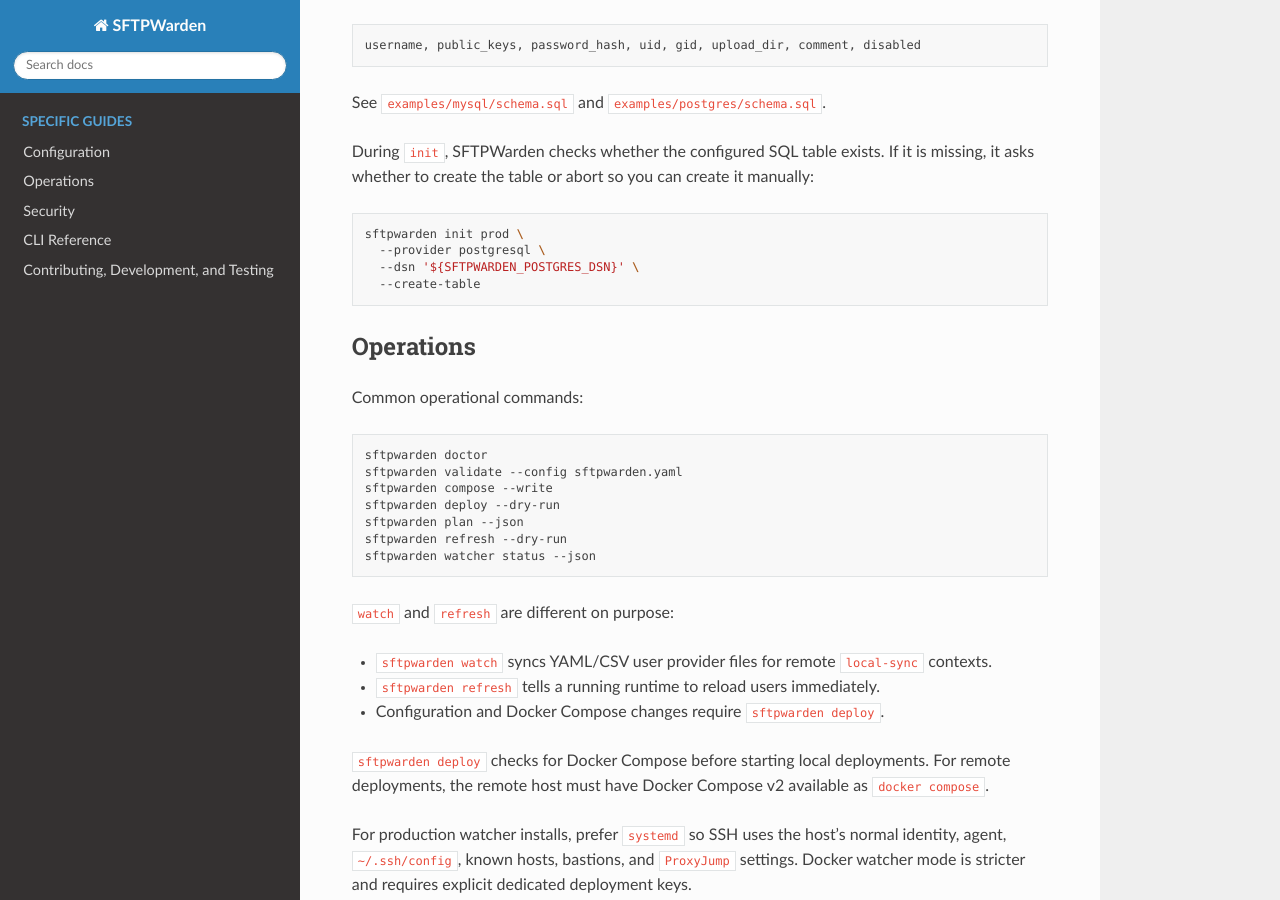
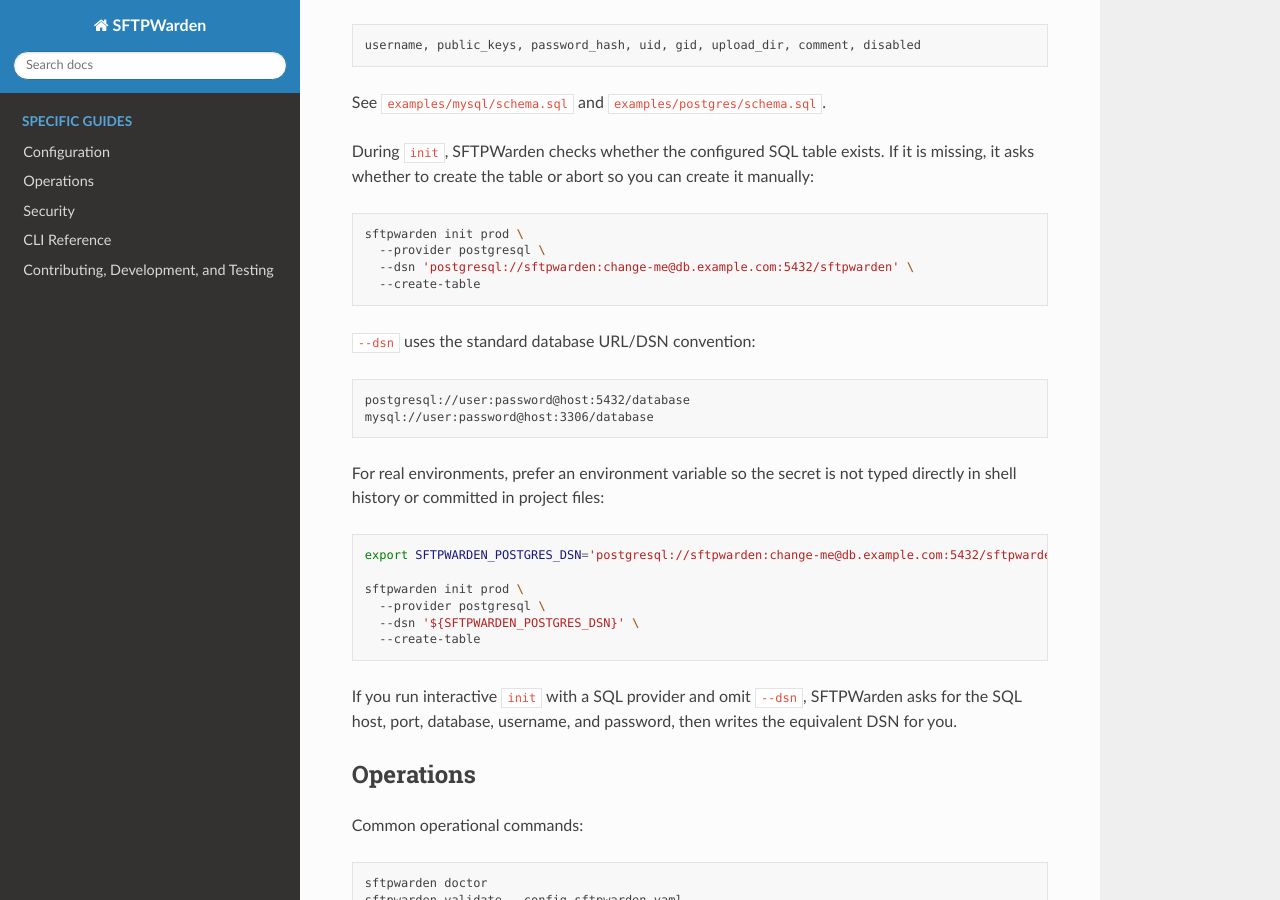
Before and after one commit to kithuto/SFTPWarden, a Sphinx documentation site: the page built from docs/index.md, in a window 1280 px wide and 900 px high, scrolled down 6301 px. Built offline with Sphinx 7.4.7 and the Read the Docs theme 3.1.0, drawn with Linux system fonts in a browser that asks for light colours; some of the changed text lies outside the part shown.

Commit message:
fix: small readme changes

````diff
--- a/README.md
+++ b/README.md
@@ -34,6 +34,24 @@ SFTPWarden runs OpenSSH in a container and keeps users, host keys, data, and run
 state outside the image. You manage environments with `sftpwarden`, and the runtime
 keeps Linux users synchronized from YAML, CSV, MySQL, or PostgreSQL.
 
+## Table of Contents
+
+- [Key Features](#key-features)
+- [Installation](#installation)
+- [Shell Autocomplete](#shell-autocomplete)
+- [5-Minute Quick Start](#5-minute-quick-start)
+- [Deployment Choices](#deployment-choices)
+- [Project Files](#project-files)
+- [User Management](#user-management)
+- [Providers](#providers)
+- [Operations](#operations)
+- [Security](#security)
+- [Documentation](#documentation)
+- [Roadmap](#roadmap)
+- [Contributing](#contributing)
+
+---
+
 ## Key Features
 
 - **Fast adoption for real SFTP needs:** create a local or remote SFTP environment
@@ -317,9 +317,32 @@ manually:
 ```bash
 sftpwarden init prod \
   --provider postgresql \
+  --dsn 'postgresql://sftpwarden:change-me@db.example.com:5432/sftpwarden' \
+  --create-table
+```
+
+`--dsn` uses the standard database URL/DSN convention:
+
+```text
+postgresql://user:password@host:5432/database
+mysql://user:password@host:3306/database
+```
+
+For real environments, prefer an environment variable so the secret is not typed
+directly in shell history or committed in project files:
+
+```bash
+export SFTPWARDEN_POSTGRES_DSN='postgresql://sftpwarden:change-me@db.example.com:5432/sftpwarden'
+
+sftpwarden init prod \
+  --provider postgresql \
   --dsn '${SFTPWARDEN_POSTGRES_DSN}' \
   --create-table
 ```
+
+If you run interactive `init` with a SQL provider and omit `--dsn`, SFTPWarden
+asks for the SQL host, port, database, username, and password, then writes the
+equivalent DSN for you.
 
 ## Operations
 
````
Also changed, not shown: other parts of README.md (+0 -18 lines), docs/cli-reference.md (+23 -1 lines), docs/configuration.md (+17 -2 lines), 2 other files.
